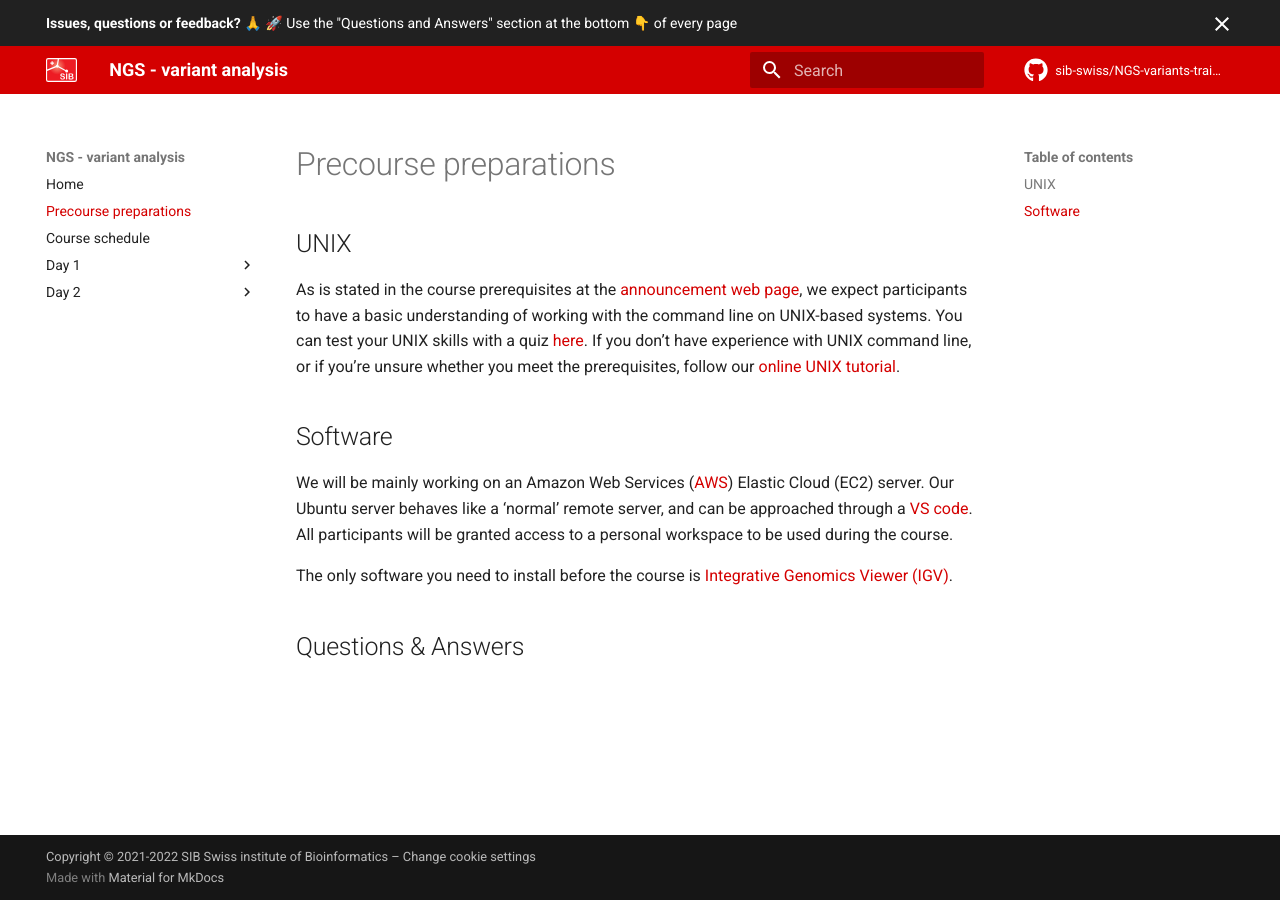
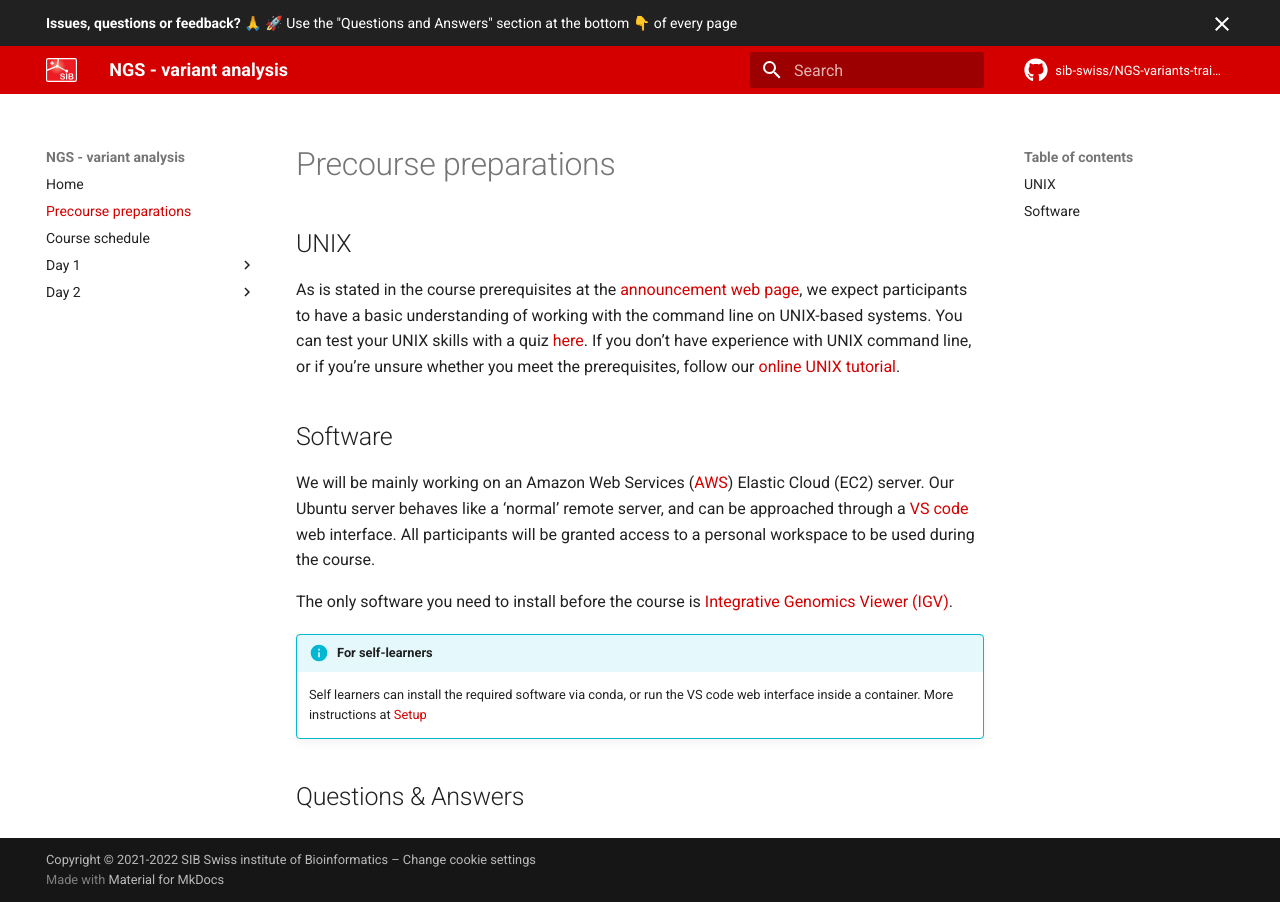
Before and after one commit to sib-swiss/NGS-variants-training, an MkDocs documentation site: the page built from docs/precourse.md, in a window 1280 px wide. Built offline with MkDocs 1.6.1 and Material for MkDocs 9.7.7, drawn with Linux system fonts in a browser that asks for light colours; comment, search, counter and statistics services are not loaded; the version menu is left out.

Commit message:
updates info for self learners

```diff
--- a/docs/precourse.md
+++ b/docs/precourse.md
@@ -5,6 +5,9 @@ As is stated in the course prerequisites at the [announcement web page](https://
 
 ## Software
 
-We will be mainly working on an Amazon Web Services ([AWS](https://aws.amazon.com/]))  Elastic Cloud (EC2) server. Our Ubuntu server behaves like a 'normal' remote server, and can be approached through a [VS code](https://code.visualstudio.com/). All participants will be granted access to a personal workspace to be used during the course.
+We will be mainly working on an Amazon Web Services ([AWS](https://aws.amazon.com/]))  Elastic Cloud (EC2) server. Our Ubuntu server behaves like a 'normal' remote server, and can be approached through a [VS code](https://code.visualstudio.com/) web interface. All participants will be granted access to a personal workspace to be used during the course.
 
 The only software you need to install before the course is [Integrative Genomics Viewer (IGV)](http://software.broadinstitute.org/software/igv/).
+
+!!! info "For self-learners"
+    Self learners can install the required software via conda, or run the VS code web interface inside a container. More instructions at [Setup](day1/server_login.md)
```
